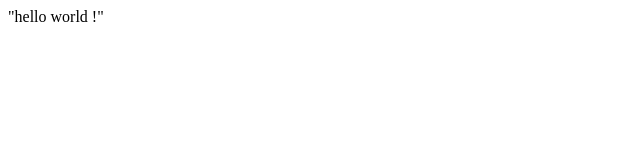
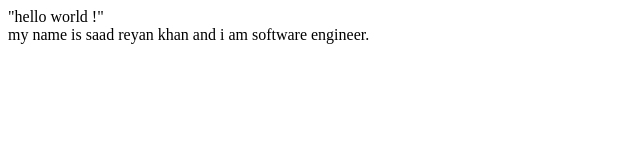
Before and after one commit to SAADREYANKHAN/First_File, a plain HTML site: page index.html in a window 1280 px wide. Shown: the whole page, without its empty margins (0-640 px from the left). Drawn offline with Linux system fonts and the light colour scheme.

Commit message:
add another paragraph

```diff
--- a/index.html
+++ b/index.html
@@ -1,3 +1,5 @@
 <p>
     "hello world !"
+    <br>
+    my name is saad reyan khan and i am software engineer.
 </p>
```
